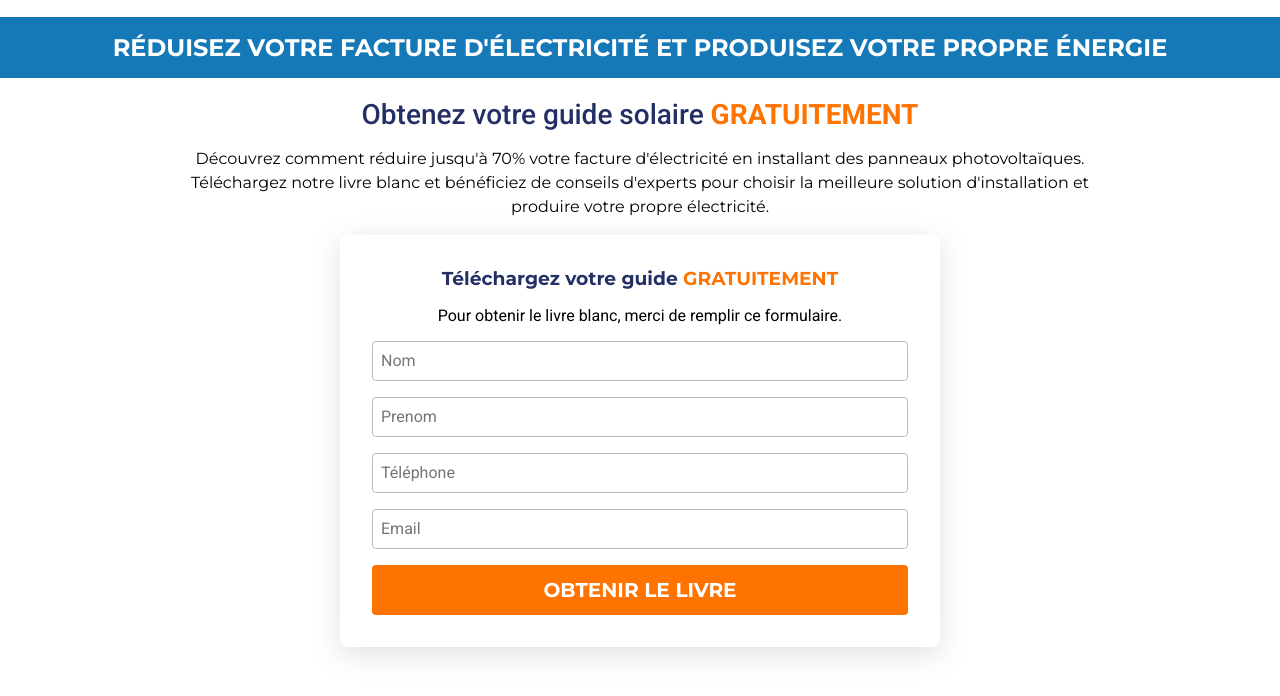
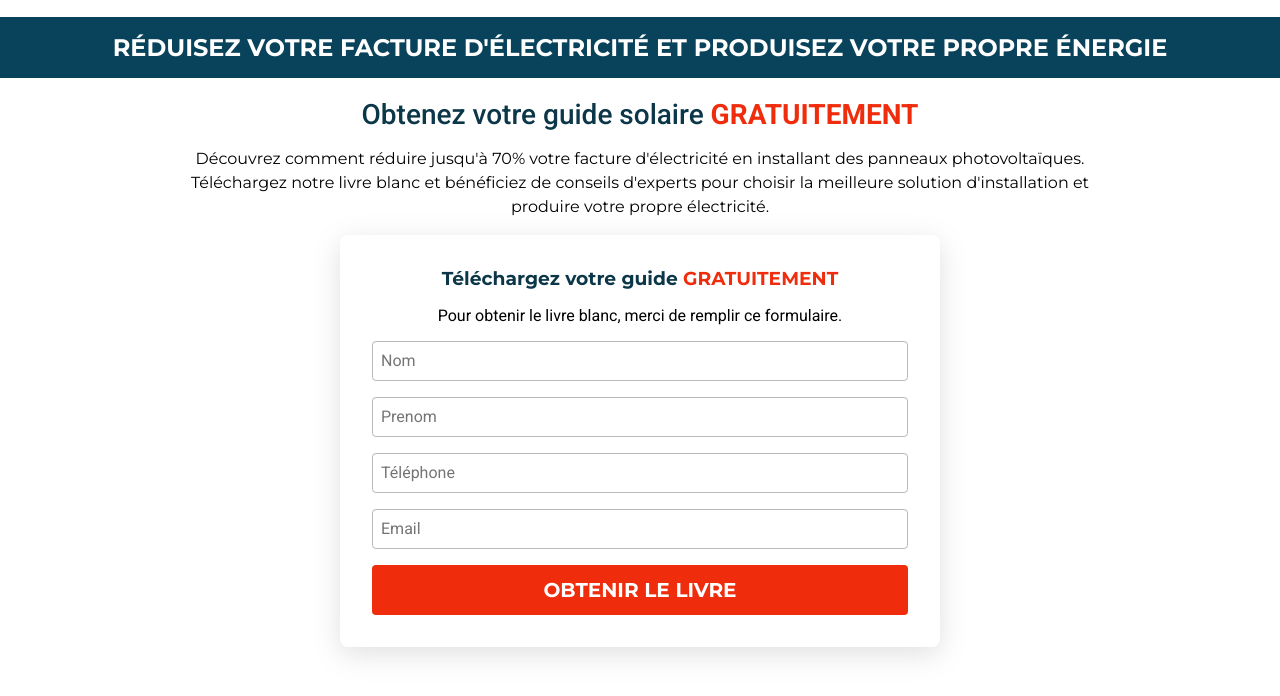
Before and after one commit to fanasinany/livre-blanc-isowatt, a plain HTML site: page index.html in a window 1280 px wide. Shown: the part 84-780 px from the top of the page. Drawn offline with Linux system fonts and the light colour scheme.

Commit message:
change color of site

```diff
--- a/assets/css/style.scss
+++ b/assets/css/style.scss
@@ -1,8 +1,8 @@
 @import url("https://fonts.googleapis.com/css2?family=Montserrat:ital,wght@0,100;0,200;0,300;0,400;0,500;0,600;0,700;0,800;0,900;1,100;1,200;1,300;1,400;1,500;1,600;1,700;1,800;1,900&family=Roboto:ital,wght@0,100;0,300;0,400;0,500;0,700;0,900;1,100;1,300;1,400;1,500;1,700;1,900&display=swap");
 
-$blue-primary: #1679b7;
-$blue-dark: #242f65;
-$orange: #ff7400;
+$blue-primary: #09435b;
+$blue-dark: #0c3749;
+$orange: #ef2d0d;
 body {
   font-family: "Roboto", sans-serif;
   margin: 0;
@@ -68,7 +68,7 @@ input {
     text-align: center;
     & > span {
       font-weight: 700;
-      color: #ff7400;
+      color: $orange;
     }
   }
 
```
Also changed, not shown: assets/css/style.css, 1 other file.
